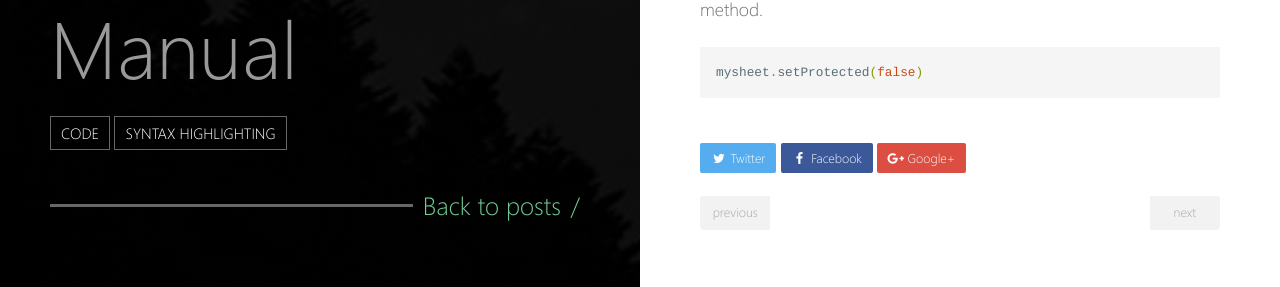
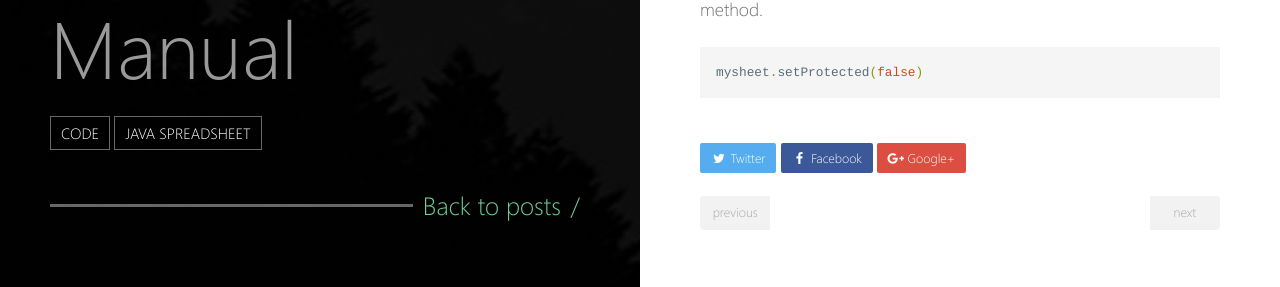
Before and after one commit to colette27/colette27.github.io, a Jekyll site: the page built from _posts/2015-08-16-markup-syntax-highlighting.md, in a window 1280 px wide. Shown: the part 2861-3148 px from the top of the page. Built offline with Jekyll 4.4.1, drawn with Linux system fonts in a browser that asks for light colours; a script that is not in the unit is left out.

```diff
--- a/_config.yml
+++ b/_config.yml
@@ -1,7 +1,7 @@
 # Site
 title: Colette Turbeville
 description: Portfolio of Works
-url:
+#url:
 logo: halve.png                                       # Site logo
 locale: en_US
 
--- a/_posts/2015-08-16-markup-syntax-highlighting.md
+++ b/_posts/2015-08-16-markup-syntax-highlighting.md
@@ -5,7 +5,7 @@ excerpt: "This section documents the WorkSheetHandle of the API.
 "
 tags:
   - code
-  - syntax highlighting
+  - Java Spreadsheet
 ---
 
 ## Worksheet Functions
```
